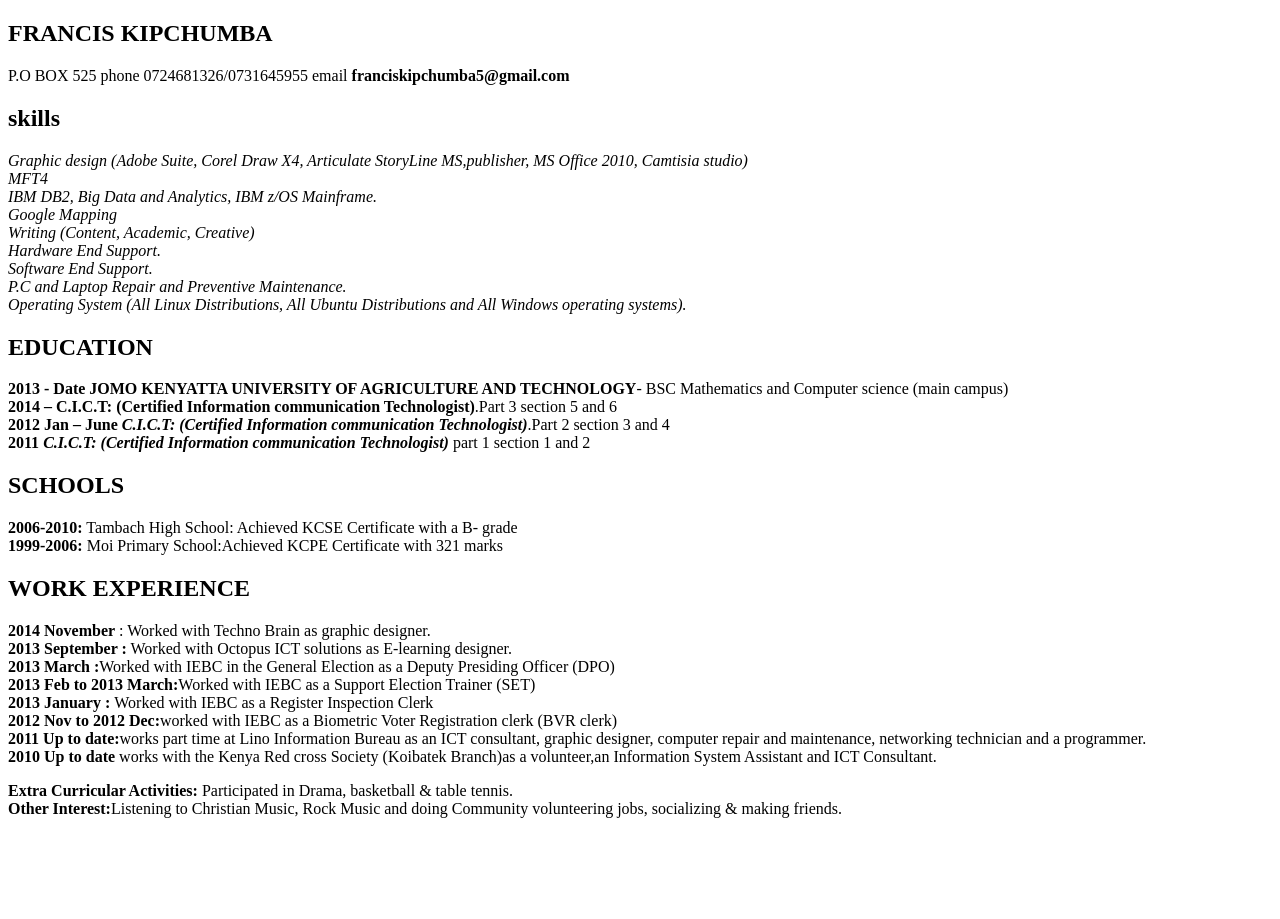
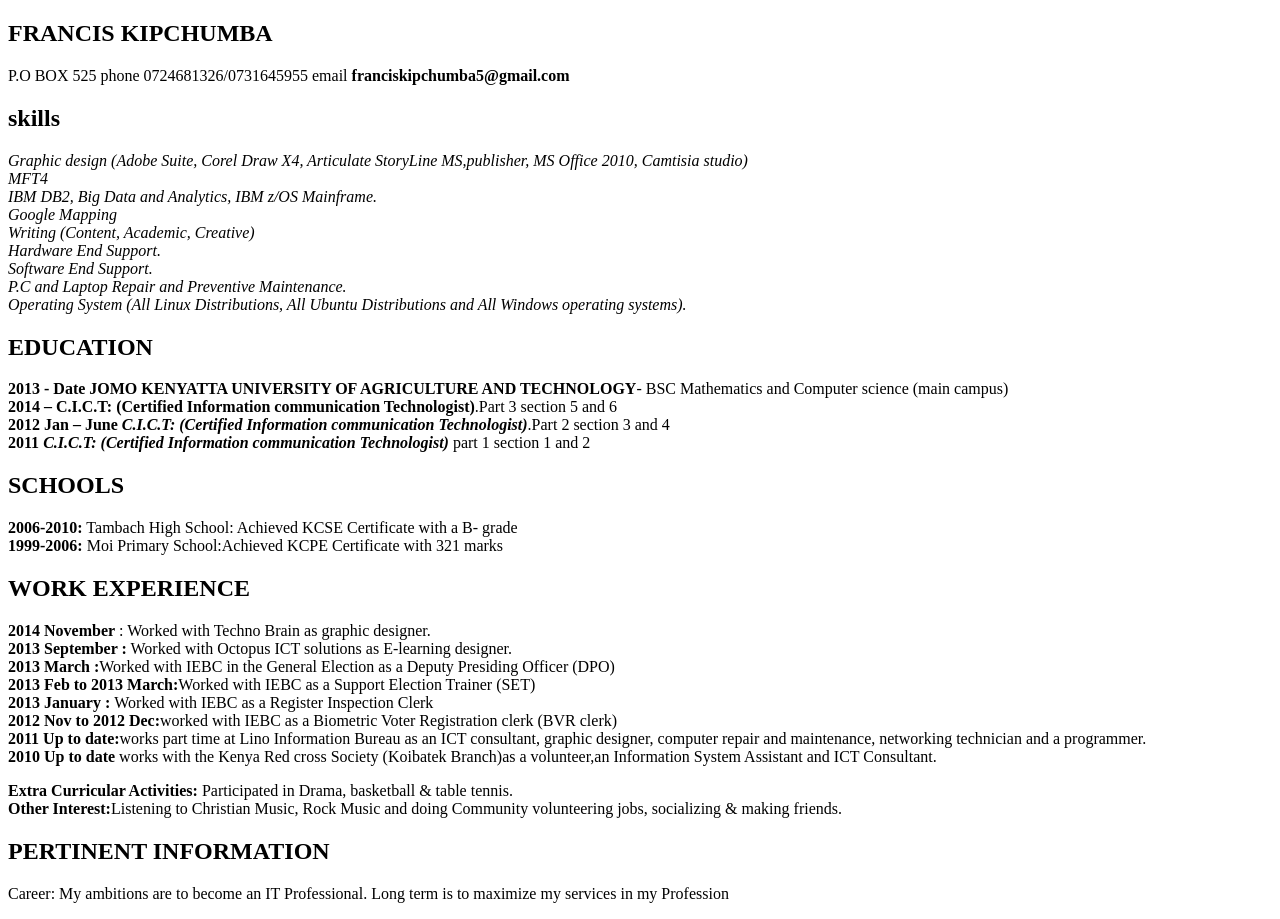
Before and after one commit to skafis/mycv, a plain HTML site: page index.html in a window 1280 px wide. Before the commit the page ends 834 px from the top, so only its background shows below. Drawn offline with Linux system fonts and the light colour scheme.

Commit message:
add pertinent information section

```diff
--- a/index.html
+++ b/index.html
@@ -62,5 +62,9 @@
             <br> <strong> Other Interest:</strong>Listening to Christian Music, Rock Music and doing Community volunteering jobs, socializing & making friends.
         </p>
     </section>
+    <section>
+        <h2> PERTINENT INFORMATION </h2>
+        <p> Career: My ambitions are to become an IT Professional. Long term is to maximize my services in my Profession</p>
+    </section>
     </body>
 </html>
```
